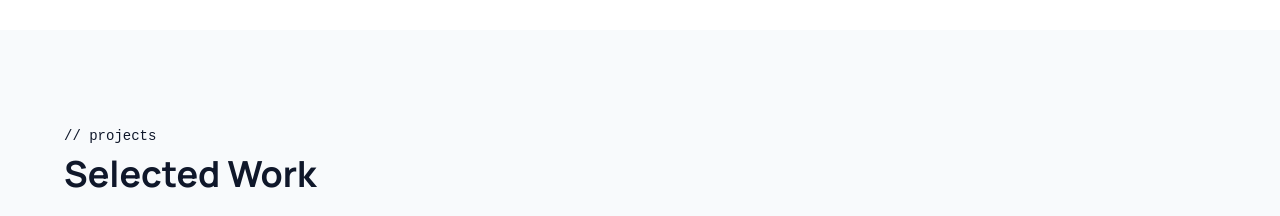
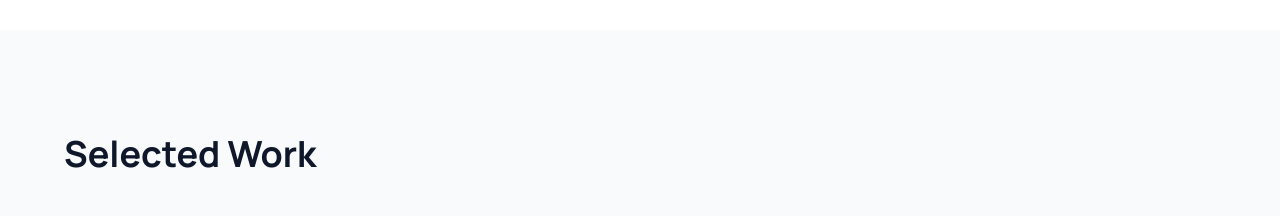
Before and after one commit to jelo0114/angelo_portfolio, a React (Vite) app: page / in a window 1280 px wide. Shown: the part 2020-2236 px from the top of the page. Built offline with nearby package versions, Linux system fonts and the light colour scheme.

Commit message:
Remove comments

```diff
--- a/src/components/Projects.jsx
+++ b/src/components/Projects.jsx
@@ -88,7 +88,7 @@ function Projects() {
   return (
     <section id="projects" className="py-24 px-6 bg-bg-alt">
       <div className="max-w-6xl mx-auto">
-        <p className="font-mono text-accent text-sm mb-2">// projects</p>
+        <p className="font-mono text-accent text-sm mb-2"></p>
         <h2 className="font-display font-bold text-3xl sm:text-4xl mb-12">
           Selected Work
         </h2>
```
